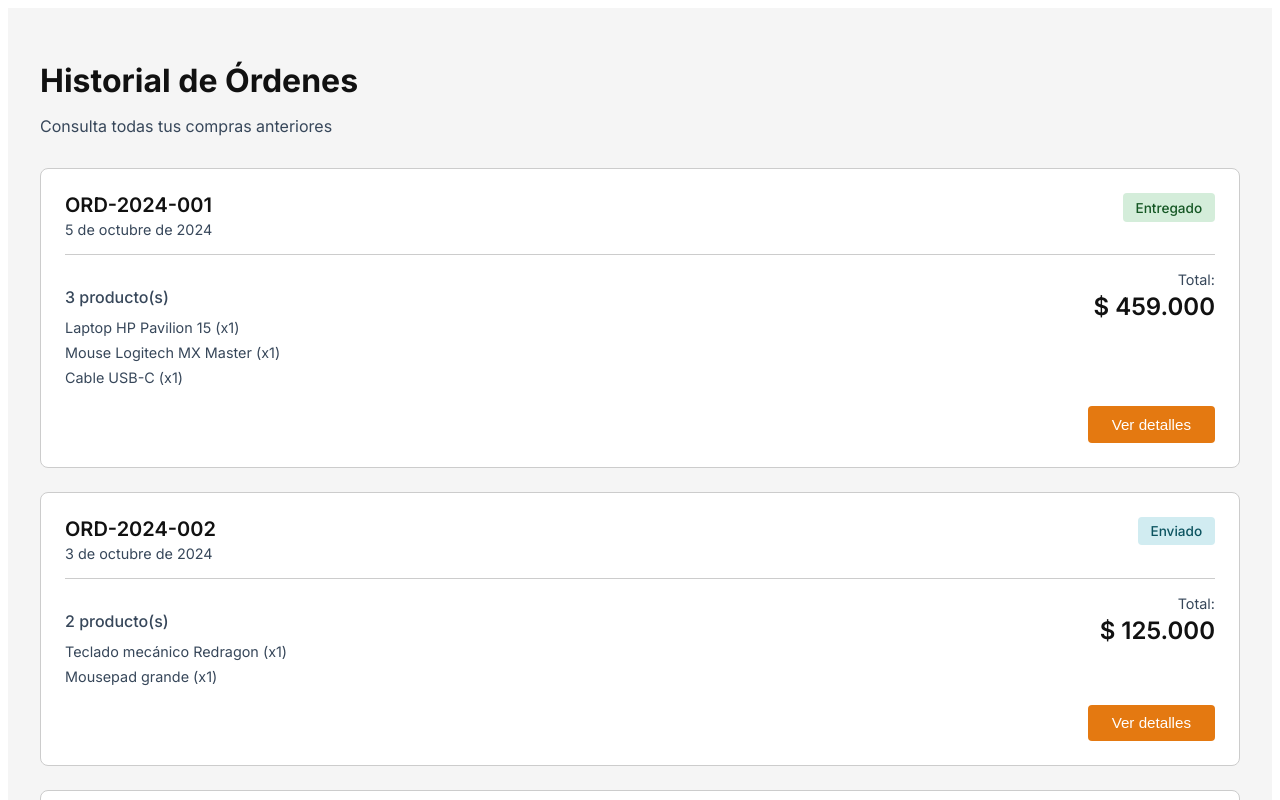
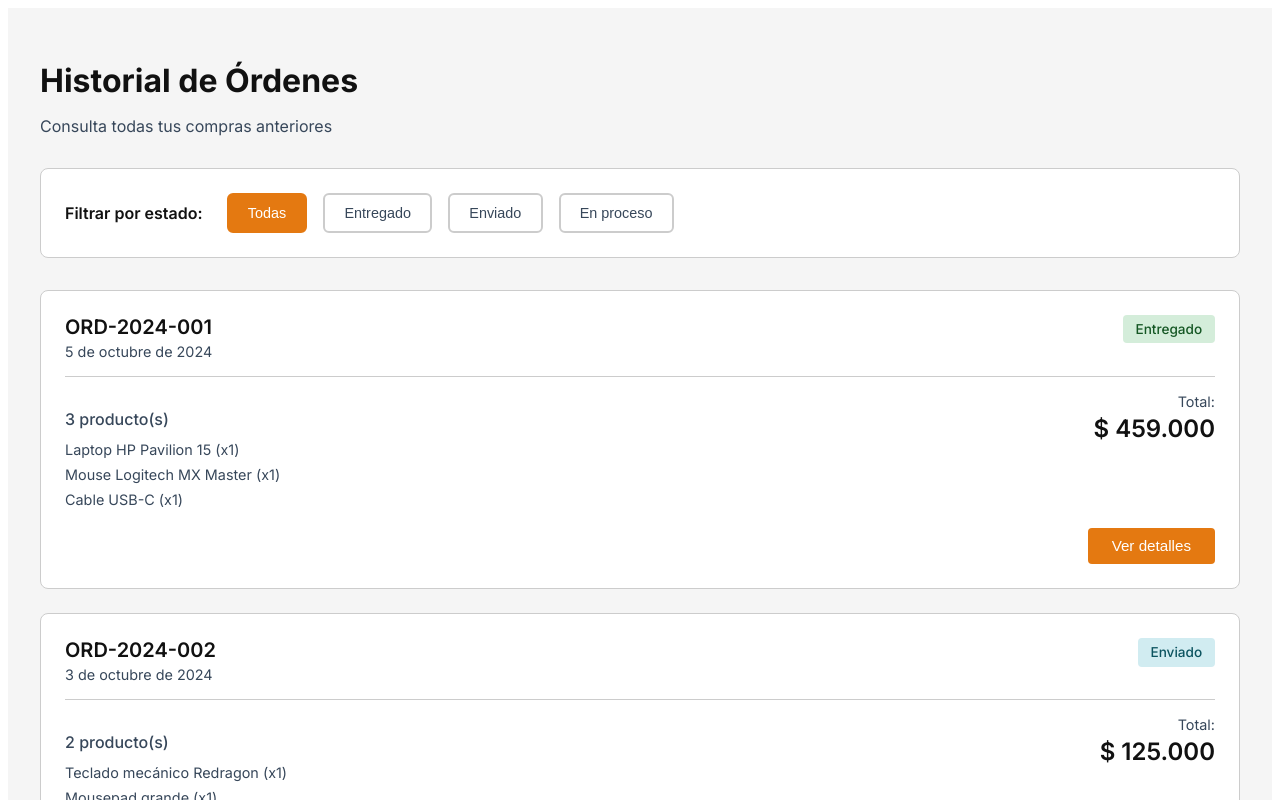
Before and after one commit to is2ecommerce/front-orders, an Angular app: page /historial-ordenes in a window 1280 px wide. Shown: the top 800 px of the page. Built offline with nearby package versions, Linux system fonts and the light colour scheme.

Commit message:
Agregar filtros para el historial de órdenes

```diff
--- a/src/app/components/order-history/order-history.css
+++ b/src/app/components/order-history/order-history.css
@@ -23,6 +23,55 @@
 .subtitle {
   color: var(--color-text-secondary);
   font-size: 1rem;
+}
+
+/* Filtros */
+.filters-container {
+  margin-bottom: 2rem;
+  display: flex;
+  gap: 1rem;
+  flex-wrap: wrap;
+  padding: 1.5rem;
+  background-color: var(--white);
+  border-radius: 8px;
+  border: 1px solid var(--color-border);
+}
+
+.filter-label {
+  color: var(--color-text);
+  font-weight: 600;
+  font-size: 1rem;
+  margin-right: 0.5rem;
+  display: flex;
+  align-items: center;
+}
+
+.filter-btn {
+  padding: 0.6rem 1.2rem;
+  border: 2px solid var(--color-border);
+  background-color: var(--white);
+  color: var(--color-text-secondary);
+  border-radius: 6px;
+  font-size: 0.9rem;
+  font-weight: 500;
+  cursor: pointer;
+  transition: all 0.3s ease;
+}
+
+.filter-btn:hover {
+  border-color: var(--color-accent);
+  color: var(--color-accent);
+}
+
+.filter-btn.active {
+  background-color: var(--color-accent);
+  border-color: var(--color-accent);
+  color: var(--white);
+}
+
+.filter-btn.active:hover {
+  background-color: #c86500;
+  border-color: #c86500;
 }
 
 /* Lista de órdenes */
@@ -342,6 +391,19 @@
     padding: 1rem;
   }
 
+  .filters-container {
+    flex-direction: column;
+    align-items: stretch;
+  }
+
+  .filter-label {
+    margin-bottom: 0.5rem;
+  }
+
+  .filter-btn {
+    width: 100%;
+  }
+
   .order-body {
     flex-direction: column;
     gap: 1rem;
--- a/src/app/components/order-history/order-history.html
+++ b/src/app/components/order-history/order-history.html
@@ -4,8 +4,37 @@
     <p class="subtitle">Consulta todas tus compras anteriores</p>
   </div>
 
-  <div class="orders-list" *ngIf="orders.length > 0; else noOrders">
-    <div class="order-card" *ngFor="let order of orders">
+  <!-- Filtros -->
+  <div class="filters-container">
+    <span class="filter-label">Filtrar por estado:</span>
+    <button
+      class="filter-btn"
+      [class.active]="selectedFilter === 'all'"
+      (click)="filterOrders('all')">
+      Todas
+    </button>
+    <button
+      class="filter-btn"
+      [class.active]="selectedFilter === 'delivered'"
+      (click)="filterOrders('delivered')">
+      Entregado
+    </button>
+    <button
+      class="filter-btn"
+      [class.active]="selectedFilter === 'shipped'"
+      (click)="filterOrders('shipped')">
+      Enviado
+    </button>
+    <button
+      class="filter-btn"
+      [class.active]="selectedFilter === 'processing'"
+      (click)="filterOrders('processing')">
+      En proceso
+    </button>
+  </div>
+
+  <div class="orders-list" *ngIf="filteredOrders.length > 0; else noOrders">
+    <div class="order-card" *ngFor="let order of filteredOrders">
       <div class="order-header">
         <div class="order-info">
           <h3 class="order-number">{{ order.orderNumber }}</h3>
@@ -44,7 +73,7 @@
 
   <ng-template #noOrders>
     <div class="no-orders">
-      <p>No tienes órdenes en tu historial</p>
+      <p>No se encontraron órdenes con el filtro seleccionado</p>
     </div>
   </ng-template>
 </div>
--- a/src/app/components/order-history/order-history.ts
+++ b/src/app/components/order-history/order-history.ts
@@ -10,10 +10,13 @@ import { Order, OrderStatus, Product } from '../../models/order.model';
 })
 export class OrderHistory implements OnInit {
   orders: Order[] = [];
+  filteredOrders: Order[] = [];
   selectedOrder: Order | null = null;
+  selectedFilter: string = 'all';
 
   ngOnInit(): void {
     this.loadMockOrders();
+    this.filteredOrders = this.orders;
   }
 
   loadMockOrders(): void {
@@ -96,6 +99,20 @@ export class OrderHistory implements OnInit {
     ];
   }
 
+  filterOrders(filter: string): void {
+    this.selectedFilter = filter;
+
+    if (filter === 'all') {
+      this.filteredOrders = this.orders;
+    } else if (filter === 'delivered') {
+      this.filteredOrders = this.orders.filter(order => order.status === OrderStatus.DELIVERED);
+    } else if (filter === 'shipped') {
+      this.filteredOrders = this.orders.filter(order => order.status === OrderStatus.SHIPPED);
+    } else if (filter === 'processing') {
+      this.filteredOrders = this.orders.filter(order => order.status === OrderStatus.PROCESSING);
+    }
+  }
+
   viewOrderDetails(order: Order): void {
     this.selectedOrder = order;
   }
```
